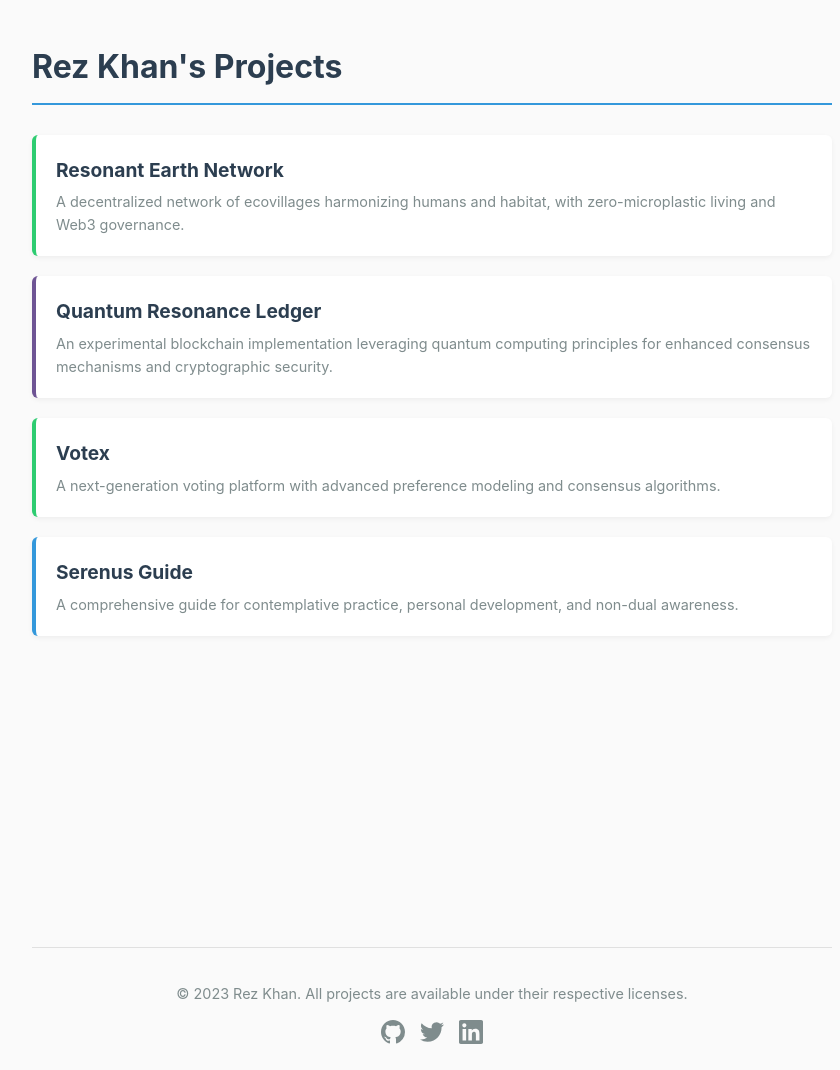
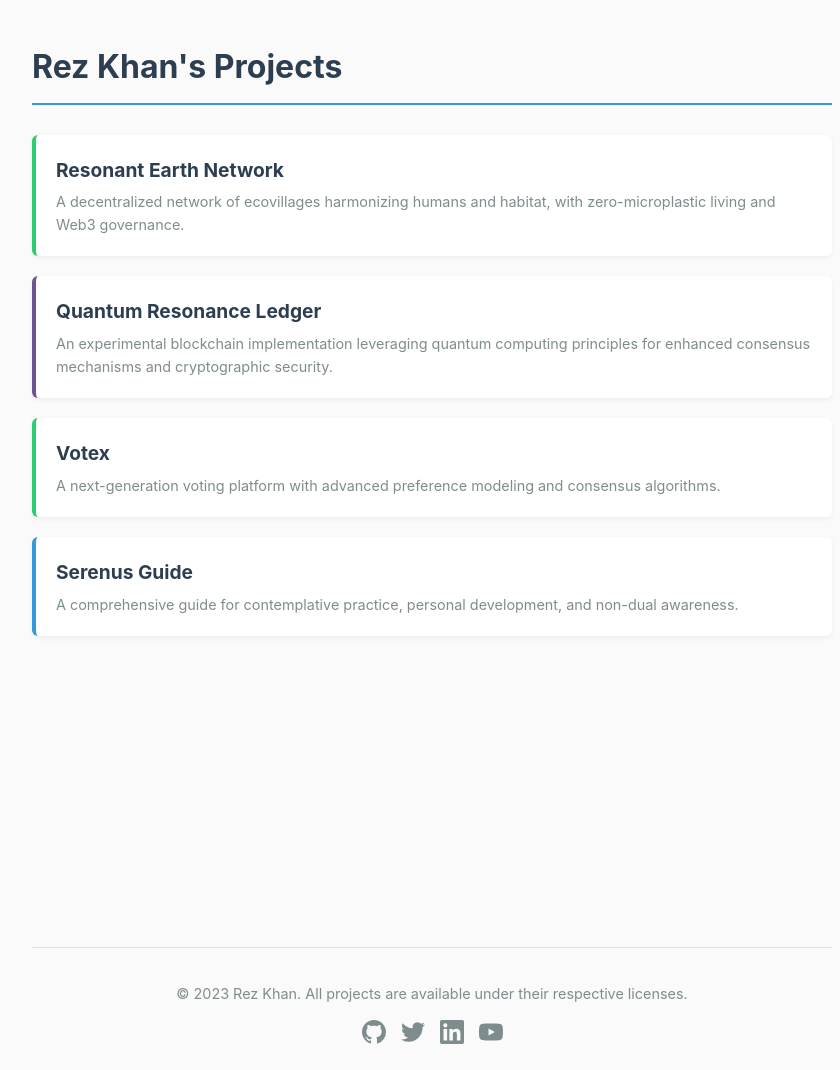
Before and after one commit to DoctorKhan/Works, a plain HTML site: page index.html in a window 1280 px wide. Shown: the whole page, without its empty margins (208-1048 px from the left). Drawn offline with Linux system fonts and the light colour scheme.

Commit message:
Add YouTube link to footer for enhanced social media presence

```diff
--- a/index.html
+++ b/index.html
@@ -213,6 +213,11 @@
                     <path d="M20.447 20.452h-3.554v-5.569c0-1.328-.027-3.037-1.852-3.037-1.853 0-2.136 1.445-2.136 2.939v5.667H9.351V9h3.414v1.561h.046c.477-.9 1.637-1.85 3.37-1.85 3.601 0 4.267 2.37 4.267 5.455v6.286zM5.337 7.433c-1.144 0-2.063-.926-2.063-2.065 0-1.138.92-2.063 2.063-2.063 1.14 0 2.064.925 2.064 2.063 0 1.139-.925 2.065-2.064 2.065zm1.782 13.019H3.555V9h3.564v11.452zM22.225 0H1.771C.792 0 0 .774 0 1.729v20.542C0 23.227.792 24 1.771 24h20.451C23.2 24 24 23.227 24 22.271V1.729C24 .774 23.2 0 22.222 0h.003z"/>
                 </svg>
             </a>
+            <a href="https://www.youtube.com/@Dr.RezKhan" title="YouTube">
+                <svg class="social-icon" viewBox="0 0 24 24">
+                    <path d="M23.498 6.186a3.016 3.016 0 0 0-2.122-2.136C19.505 3.545 12 3.545 12 3.545s-7.505 0-9.377.505A3.017 3.017 0 0 0 .502 6.186C0 8.07 0 12 0 12s0 3.93.502 5.814a3.016 3.016 0 0 0 2.122 2.136c1.871.505 9.376.505 9.376.505s7.505 0 9.377-.505a3.015 3.015 0 0 0 2.122-2.136C24 15.93 24 12 24 12s0-3.93-.502-5.814zM9.545 15.568V8.432L15.818 12l-6.273 3.568z"/>
+                </svg>
+            </a>
         </div>
     </footer>
 </body>
```
